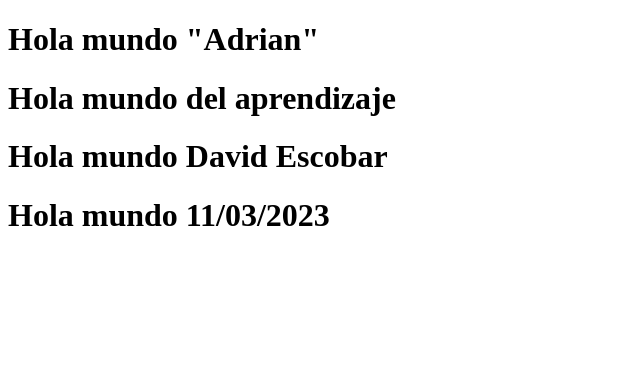
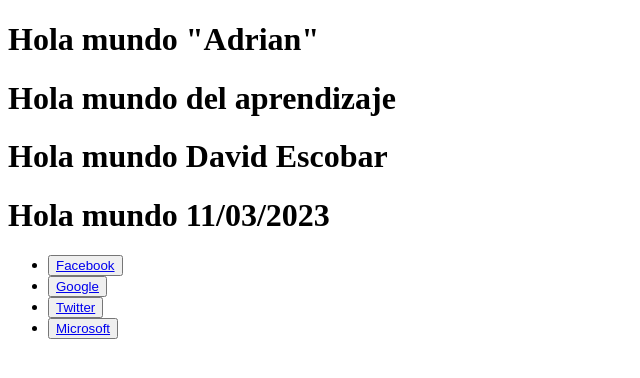
Before and after one commit to Adrianmove07/APPRENDIENDO0209, a plain HTML site: page index.html in a window 1280 px wide. Shown: the whole page, without its empty margins (0-640 px from the left). Drawn offline with Linux system fonts and the light colour scheme.

Commit message:
Cambio Adrian 15/02/2023

```diff
--- a/index.html
+++ b/index.html
@@ -11,5 +11,19 @@
 <h1>Hola mundo del aprendizaje </h1>
 <h1>Hola mundo David Escobar </h1>
 <h1>Hola mundo 11/03/2023</h1>
+<header>
+
+</header>
+<main>
+<ul>
+    <li><button><a href="https://es-la.facebook.com/">Facebook</a></button></li>
+    <li><button><a href="https://www.google.com/">Google</a></button></li>
+    <li><button><a href="https://twitter.com/">Twitter</a></button></li>
+    <li><button><a href="https://www.microsoft.com/es-co/">Microsoft</a></button></li>
+</ul>
+</main>
+<footer>
+
+</footer>
 </body>
 </html>
```
